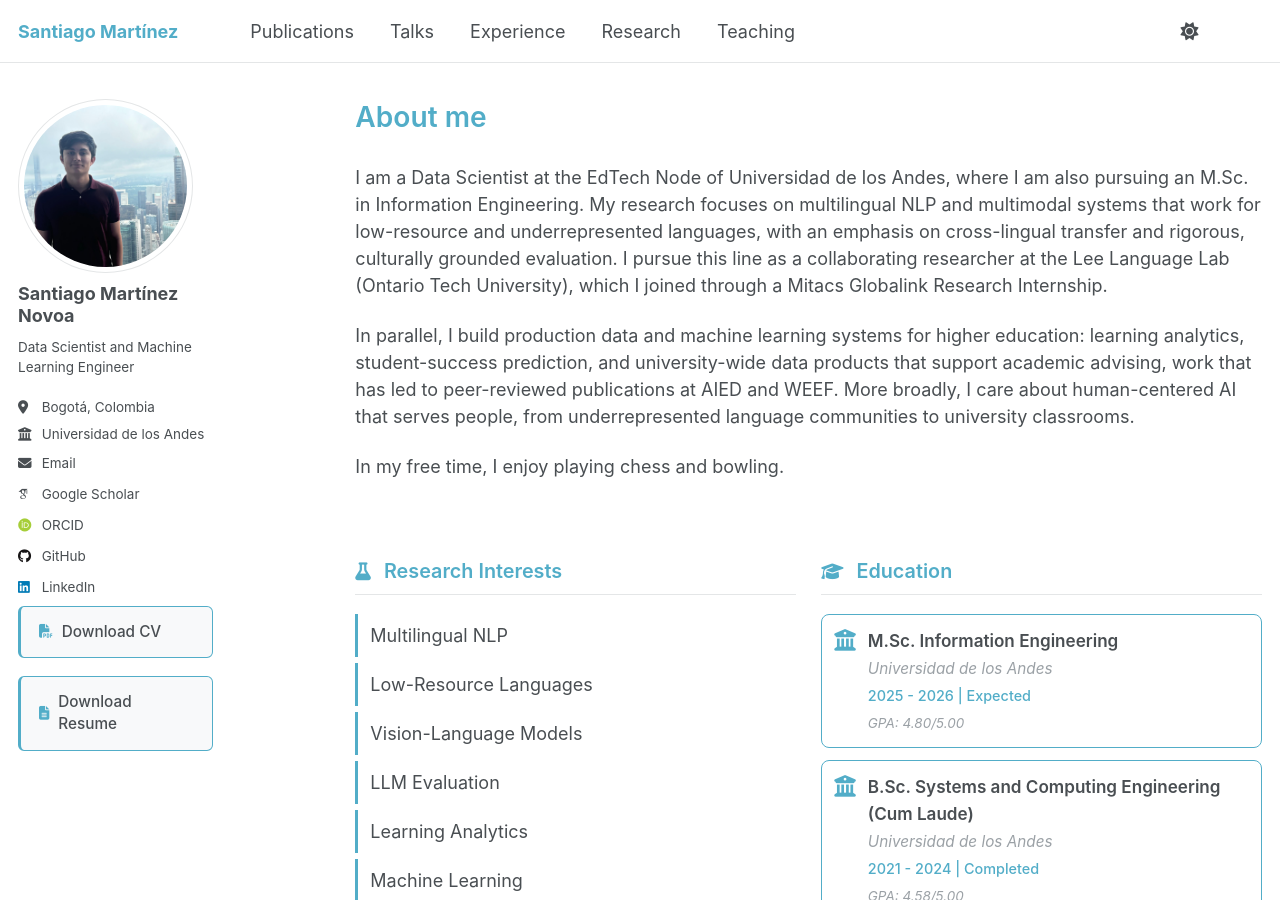
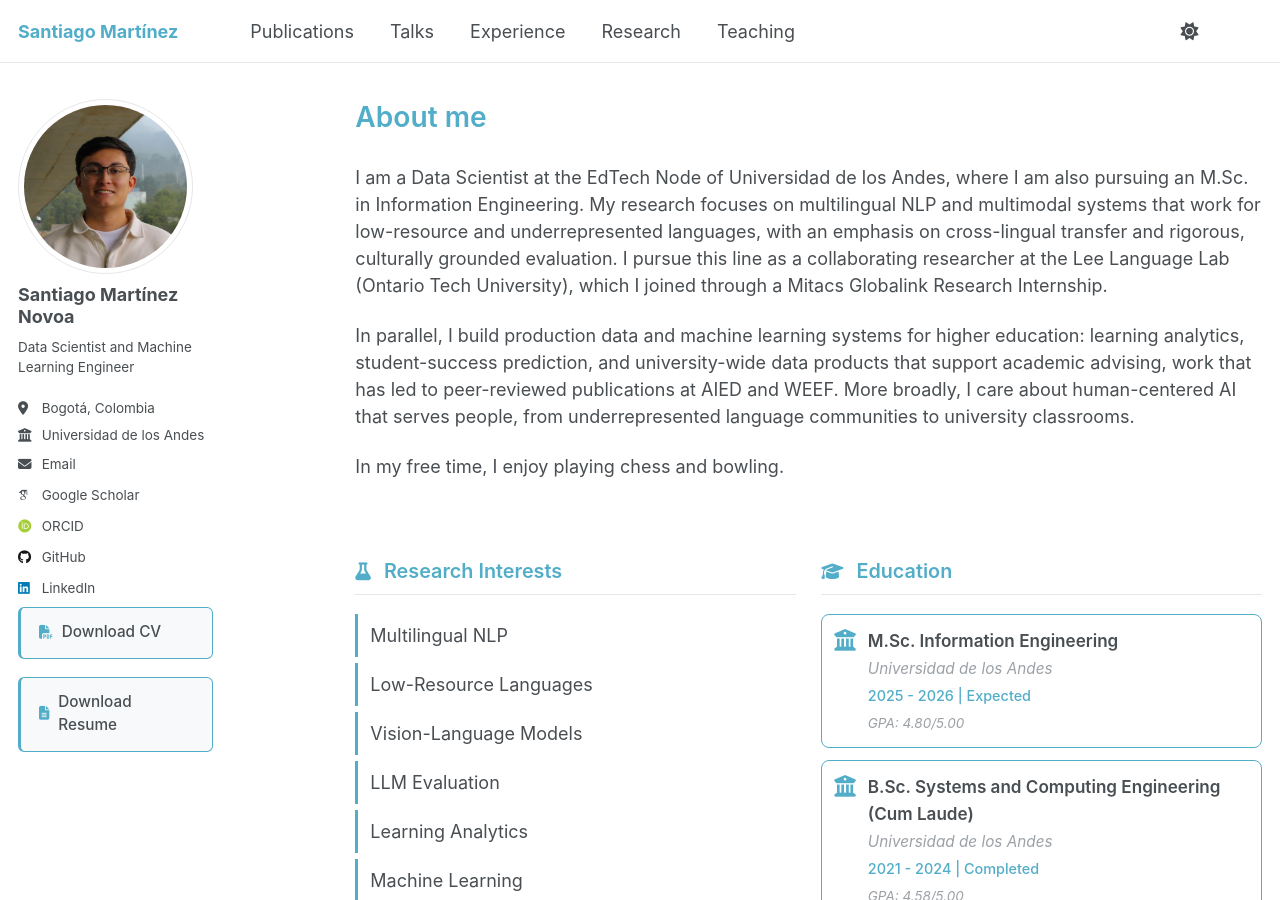
Before and after one commit to SantiagoM99/SantiagoM99.github.io, a Jekyll site: the page built from _pages/about.md, in a window 1280 px wide and 900 px high. Built offline with Jekyll 4.4.1, drawn with Linux system fonts in a browser that asks for light colours; some web fonts are replaced; a script that is not in the unit is left out.

Commit message:
Update the profile photo with a square avatar crop
The new photo is landscape, 1040x737, and the sidebar avatar is a
circle, so using it as is would have squashed it into an ellipse with
the face off centre. Crop a 520x520 square around the face, keeping
the eyes near the upper third the way a portrait wants, and point the
avatar at it. The original photo stays in the repo untouched.

```diff
--- a/_config.yml
+++ b/_config.yml
@@ -22,7 +22,7 @@ repository               : "academicpages/academicpages.github.io"
 #               Additional customization can be done by editing /_includes/author-profile.html
 author:
   # Biographic information
-  avatar           : "profile2.jpg"
+  avatar           : "profile-avatar.jpg"
   name             : "Santiago Martínez Novoa"
   pronouns         : # example: "she/her"
   bio              : "Data Scientist and Machine Learning Engineer"
```
Also changed, not shown: images/profile-avatar.jpg (added), images/profile.jpeg (added), 1 other file.
